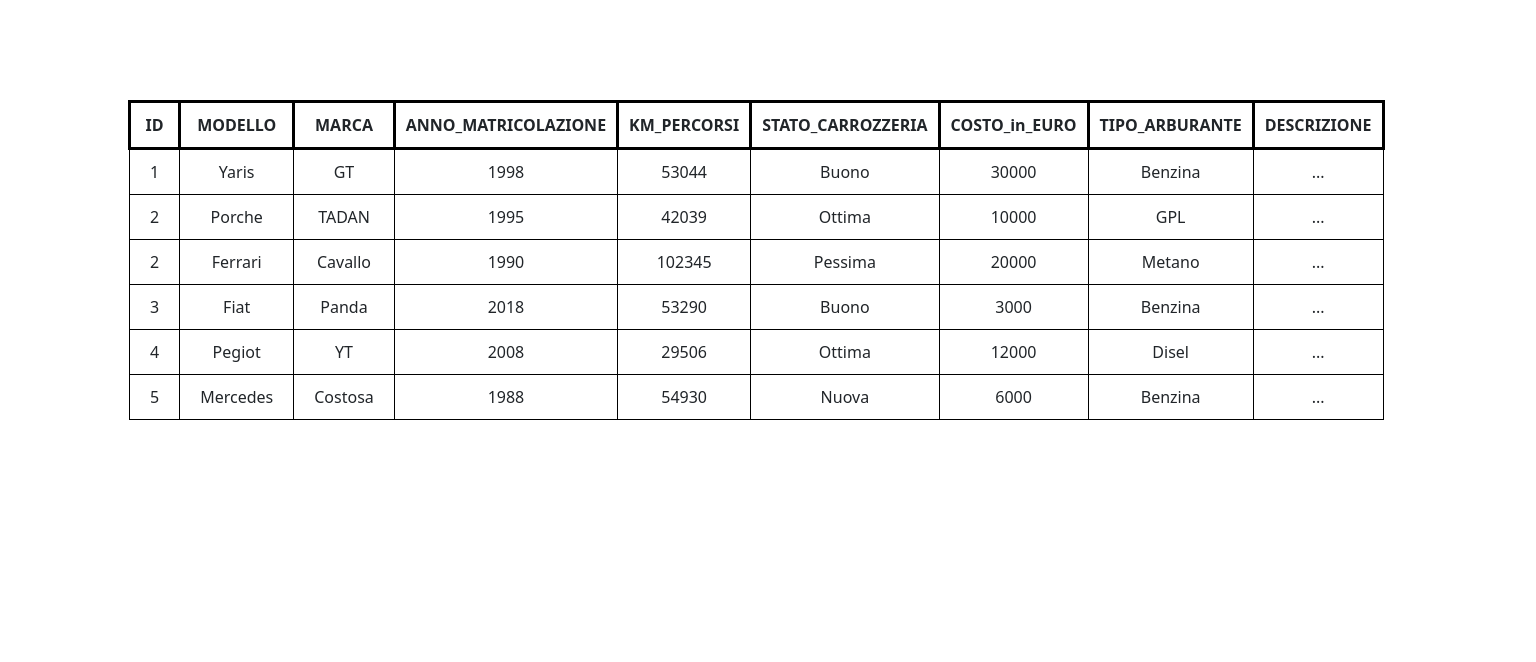
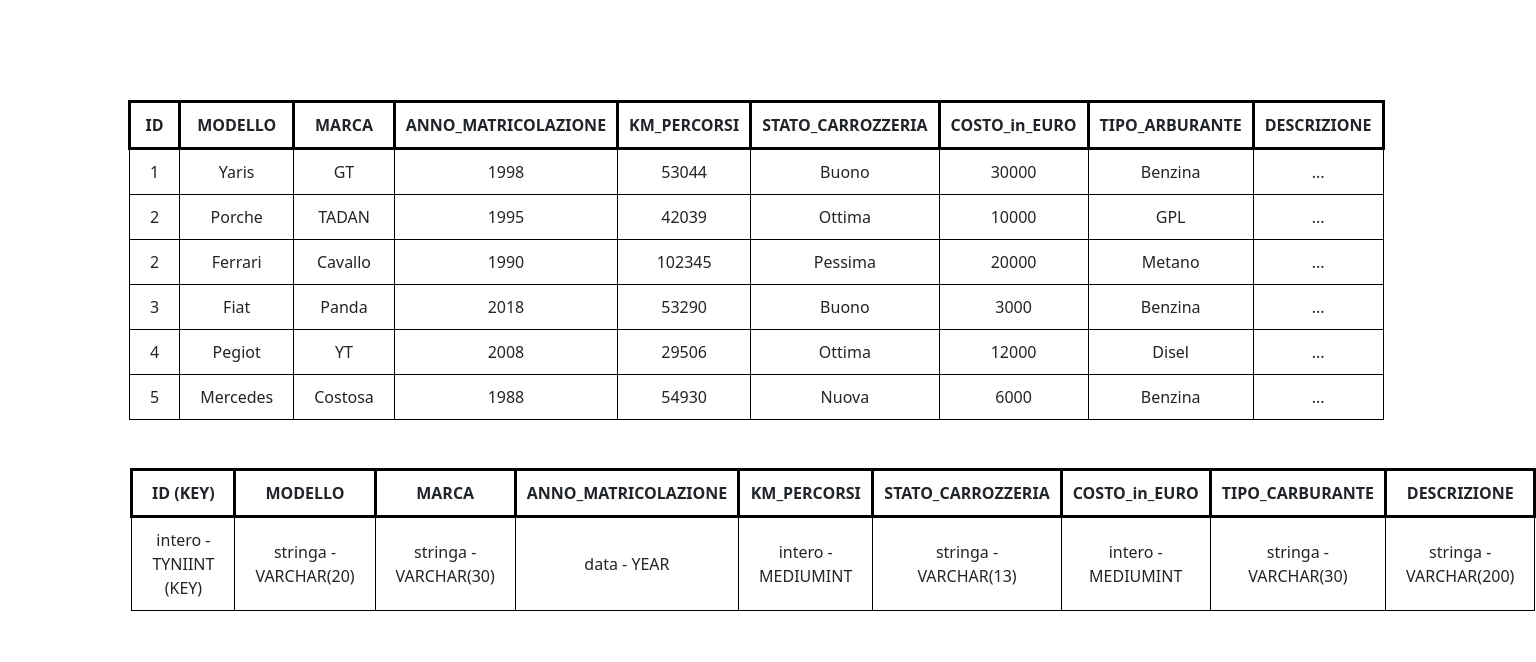
Before and after one commit to ClaudioMattina/db-first, a plain HTML site: page index.html in a window 1280 px wide. Shown: the whole page, 1536 px wide, since content can reach past the window. Drawn offline with nearby package versions, Linux system fonts and the light colour scheme.

Commit message:
FINE ESERCIZIO (SECONDA TABELLA specifiche)

```diff
--- a/index.html
+++ b/index.html
@@ -16,7 +16,7 @@
    </div>
 
 
-    <div id="container">
+    <div class="my-container">
         <table>
             <tr class="m-5">
               <th>ID</th>
@@ -30,9 +30,8 @@
               <th>DESCRIZIONE</th>
             </tr>
 
+
             <!-- MACCHINE -->
-
-
             <tr>
               <td>1</td>
               <td>Yaris</td>
@@ -106,5 +105,38 @@
               </tr>
           </table>
     </div>
+
+    <div class="row">
+        <div class="col-12 my-container my-5 ">
+            <table>
+                <tr class="m-5">
+                  <th>ID (KEY)</th>
+                  <th>MODELLO</th>
+                  <th>MARCA</th>
+                  <th>ANNO_MATRICOLAZIONE</th>
+                  <th>KM_PERCORSI</th>
+                  <th>STATO_CARROZZERIA</th>
+                  <th>COSTO_in_EURO</th>
+                  <th>TIPO_CARBURANTE</th>
+                  <th>DESCRIZIONE</th>
+                </tr>
+
+
+                <!-- MACCHINE -->
+                <tr>
+                  <td>intero - TYNIINT (KEY)</td>
+                  <td>stringa - VARCHAR(20)</td>
+                  <td>stringa - VARCHAR(30)</td>
+                  <td>data - YEAR</td>
+                  <td>intero - MEDIUMINT</td>
+                  <td>stringa - VARCHAR(13)</td>
+                  <td>intero - MEDIUMINT</td>
+                  <td>stringa - VARCHAR(30)</td>
+                  <td>stringa - VARCHAR(200)</td>
+                </tr>
+            </table>
+        </div>
+    </div>
+
 </body>
 </html>
--- a/style.css
+++ b/style.css
@@ -4,7 +4,7 @@
     box-sizing: border-box;
 }
 
-#container{
+.my-container{
     width: 80%;
     margin: 0 auto;
 }
```
